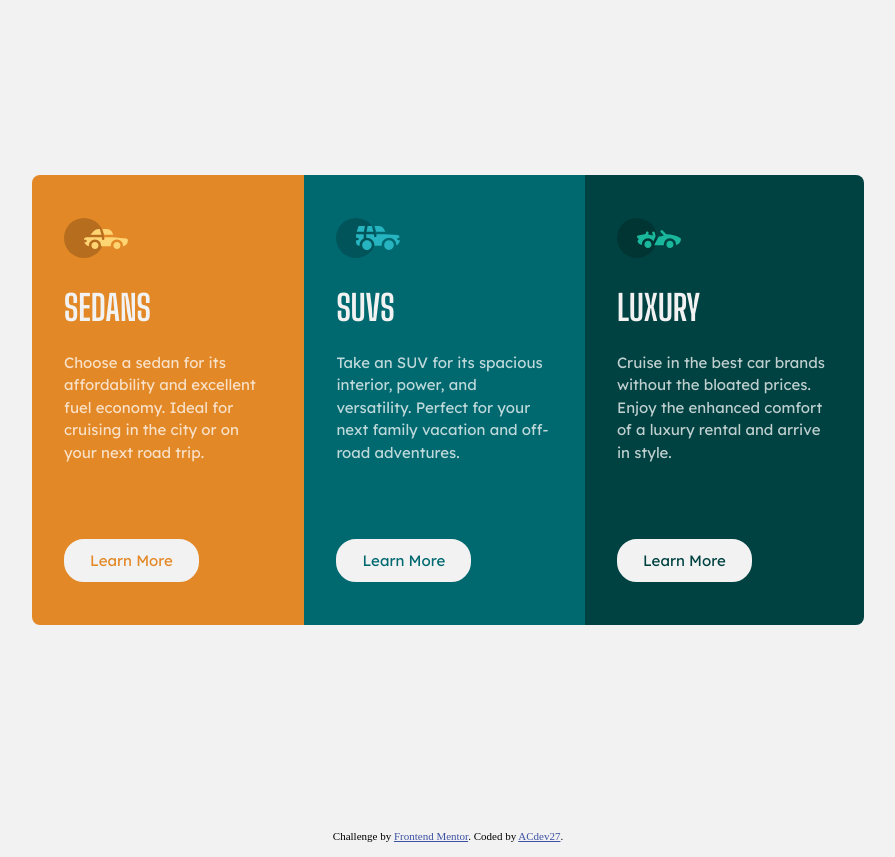
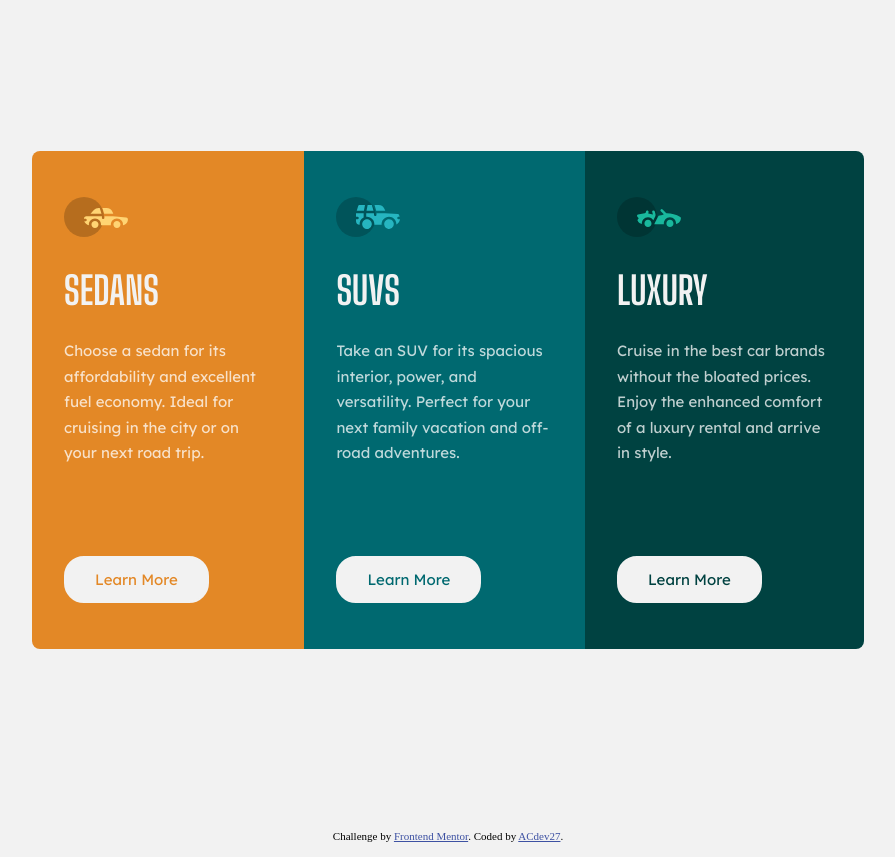
Before and after one commit to ACdev27/fm_3_column_preview_card_component, a website: page index.html in a window 1280 px wide. Shown: the whole page, without its empty margins (192-1087 px from the left). Drawn offline with Linux system fonts and the light colour scheme.

Commit message:
Increased card size

```diff
--- a/sass/main.scss
+++ b/sass/main.scss
@@ -23,7 +23,7 @@ $light-gray: hsl(0, 0%, 95%);
   font-family: 'Lexend Deca', sans-serif;
   border: 2px solid $light-gray;
   border-radius: 20px;
-  padding: 10px 24px;
+  padding: 12px 29px;
   background-color: $light-gray;
   transition: color 250ms, background-color 250ms;
 }
@@ -51,12 +51,12 @@ main {
   padding: 0 1rem;
 }
 .card {
-  padding: 2.7rem 2rem;
+  padding: 2.9rem 2rem;
 
   h2 {
-    margin: 1.5rem 0;
+    margin: 1.6rem 0;
     font-family: 'Big Shoulders Display', cursive;
-    font-size: 2.2rem;
+    font-size: 2.4rem;
     text-transform: uppercase;
     color: $light-gray;
   }
@@ -64,8 +64,8 @@ main {
   p {
     color: $trans-white;
     font-family: 'Lexend Deca', sans-serif;
-    line-height: 1.5;
-    margin-bottom: 75px;
+    line-height: 1.7;
+    margin-bottom: 90px;
   }
   .btn:hover {
     color: $light-gray;
```
Also changed, not shown: style.css.
